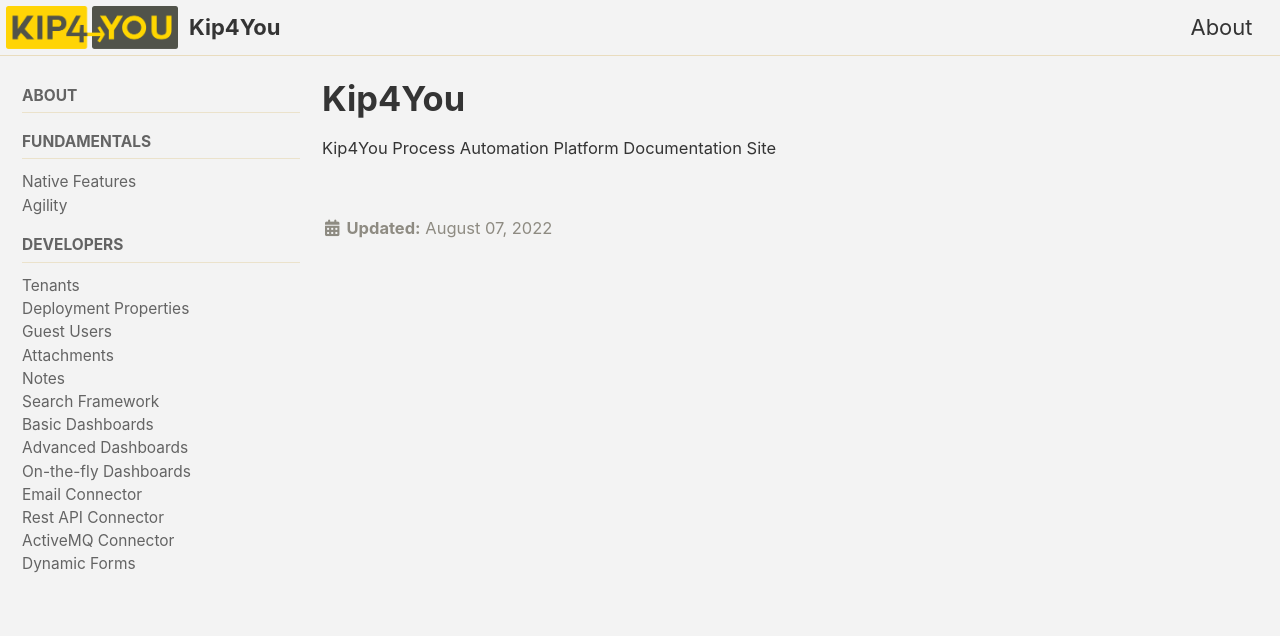
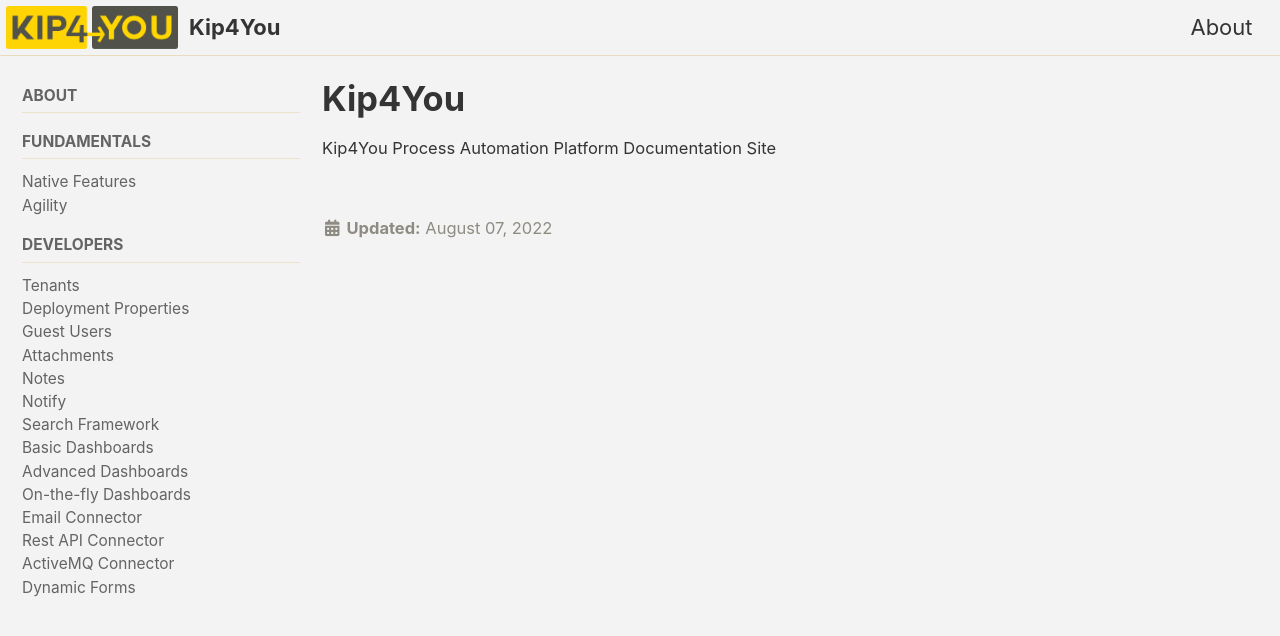
Before and after one commit to kip4you/docs-site, a Jekyll site: the page built from _pages/home.md, in a window 1280 px wide and 900 px high. Shown: the top 636 px of the window. Built offline with Jekyll 4.4.1, drawn with Linux system fonts in a browser that asks for light colours; cached includes are drawn as plain includes; nearby versions of some CDN libraries.

Commit message:
add documentation about notifyadd documentation about notify

```diff
--- a/_data/navigation.yml
+++ b/_data/navigation.yml
@@ -27,6 +27,8 @@ docs:
         url: /attachments
       - title: "Notes"
         url: /notes
+      - title: "Notify"
+        url: /notify
       - title: "Search Framework"
         url: /search-framework
       - title: "Basic Dashboards"
```
Also changed, not shown: assets/images/configNotify.png (added), assets/images/exampleCustomization.png (added), assets/images/exempleDelegateExpression.png (added), 10 other files.
